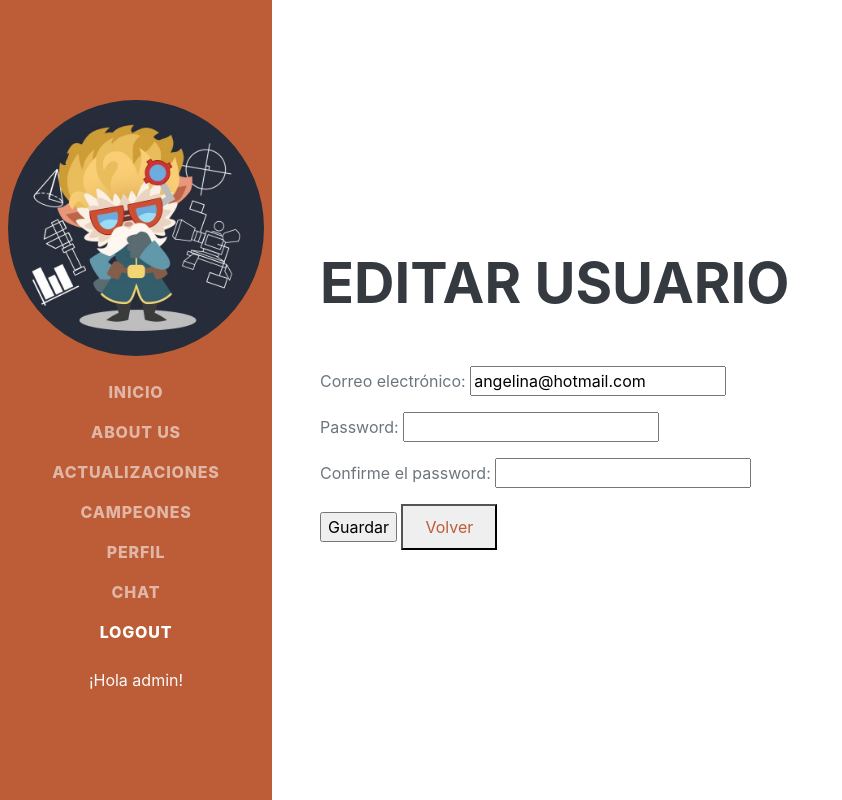
After one commit to Angelina-Bb/updateLoL, a Django app: page /accounts/profile/editar in a window 1280 px wide. The commit adds this page. Shown: the whole page, without its empty margins (0-842 px from the left). Run offline with Django 4.2, Linux system fonts and the light colour scheme; a user stored in the database is signed in; some libraries are stand-ins or nearby versions; some web fonts are replaced.

Commit message:
editar perfil

```diff
--- a/proyecto/AppLOL/forms.py
+++ b/proyecto/AppLOL/forms.py
@@ -17,3 +17,14 @@ class CommentForm(forms.ModelForm):
     class Meta:
         model = Comment
         fields = ('username', 'email', 'body')
+
+class UserEditForm(UserCreationForm):
+    email = forms.EmailField(label="Correo electrónico")
+    password1 = forms.CharField(label="Password", widget=forms.PasswordInput, required=False)
+    password2 = forms.CharField(label="Confirme el password", widget=forms.PasswordInput, required=False)
+
+    class Meta:
+        model = User
+        fields = ["email", "password1", "password2"]
+
+        help_texts = { "email": "Indica tu correo electrónico", "password1": "","password2": ""}
--- a/proyecto/AppLOL/templates/AppLOL/base.html
+++ b/proyecto/AppLOL/templates/AppLOL/base.html
@@ -32,13 +32,14 @@
                     <li class="nav-item"><a class="nav-link js-scroll-trigger" href="{% url 'about'%}">About us</a></li>
                     <li class="nav-item"><a class="nav-link js-scroll-trigger" href="{% url 'updates'%}">Actualizaciones</a></li>
                     <li class="nav-item"><a class="nav-link js-scroll-trigger" href="{% url 'campeones'%}">Campeones</a></li>
-                    <li class="nav-item"><a class="nav-link js-scroll-trigger active" href="{% url 'profile'%}">Perfil</a></li>
+                    <li class="nav-item"><a class="nav-link js-scroll-trigger" href="{% url 'profile'%}">Perfil</a></li>
                     <li class="nav-item"><a class="nav-link js-scroll-trigger" href="{% url 'chat'%}">Chat</a></li>
                     {% if not user.is_authenticated %}
                         <li class="nav-item"><a class="nav-link js-scroll-trigger active" href="{% url 'login'%}">Login</a></li>
                         <li class="nav-item"><a class="nav-link js-scroll-trigger active" href="{% url 'register'%}">Sign up</a></li>
                     {% else %}
                         <li class="nav-item"><a class="nav-link js-scroll-trigger active" href="{% url 'logout'%}">Logout</a></li>
+                        <p><p style="color:rgb(249, 249, 249)">¡Hola {{request.user.username}}!</p>
                     {% endif %}
                 </ul>
             </div>
--- /dev/null
+++ b/proyecto/AppLOL/templates/AppLOL/editar_perfil.html
@@ -0,0 +1,23 @@
+{% extends 'AppLOL/base.html' %}
+{% block title %}Editar Perfil | {% endblock %}
+{% block contenido %}
+
+{% if errors %}
+    <p style="color:red">{{errors}}</p>
+{% endif %}
+
+<section class="resume-section" id="skills">
+    <div class="resume-section-content">
+        <h2 class="mb-5">Editar Usuario</h2>
+
+        <form method="post">
+            {% csrf_token %}
+            {{form.as_p}}
+            <input type="submit" value="Guardar">
+            <button ><a class="nav-link " href="{% url 'profile'%}">Volver</a></button>
+        </form>
+    </div>
+
+</section>
+
+{% endblock %}
--- a/proyecto/AppLOL/templates/AppLOL/profile.html
+++ b/proyecto/AppLOL/templates/AppLOL/profile.html
@@ -4,7 +4,11 @@
 <section class="resume-section" id="experience">
     <div class="resume-section-content">
         <h2 class="mb-5">Perfil</h2>
+        <div>
+            <button class="nav-item"><a class="nav-link " href="{% url 'editar_perfil'%}">Editar Perfil</a></button>
+        </div>
+    </div>
 
-    </div>
+
 </section>
 {% endblock %}
--- a/proyecto/AppLOL/urls.py
+++ b/proyecto/AppLOL/urls.py
@@ -14,6 +14,7 @@ urlpatterns = [
     path("accounts/logout/", LogoutView.as_view(template_name="AppLol/logout.html"), name="logout"),
     path("accounts/signup/", views.registrar_usuario, name="register"),
     path("accounts/profile/", views.profile, name="profile"),
+    path("accounts/profile/editar", views.editar_perfil, name="editar_perfil"),
     path("<slug:category_slug>/<slug:slug>/", views.detail, name = "post_detail"),
     path("<slug:slug>/", views.category, name = "category_detail"),
 ] + static(settings.MEDIA_URL, document_root=settings.MEDIA_ROOT)
--- a/proyecto/AppLOL/views.py
+++ b/proyecto/AppLOL/views.py
@@ -8,6 +8,9 @@ from django.contrib.auth.forms import AuthenticationForm
 from django.contrib.auth import login, logout, authenticate
 
 from AppLOL.forms import *
+
+from django.contrib.auth.mixins import LoginRequiredMixin
+from django.contrib.auth.decorators import login_required
 
 
 def inicio(request):
@@ -44,7 +47,6 @@ def category(request, slug):
 
     return render(request, 'AppLOL/category.html', {'category': category})
 
-
 def campeones(request):
     return render(request,"AppLOL/campeones.html")
 
@@ -75,7 +77,6 @@ def login_request(request):
     form = AuthenticationForm()
     return render(request,'AppLOL/login.html' , {"form":form})
 
-
 def registrar_usuario(request):
 
     if request.method == "POST":
@@ -89,3 +90,31 @@ def registrar_usuario(request):
 
     formulario = UserRegisterForm()
     return render(request,"AppLOL/register.html", {"form": formulario})
+
+@login_required
+def editar_perfil(request):
+
+    usuario = request.user
+
+    if request.method == "POST":
+        # cargar informacion en el formulario
+        formulario = UserEditForm(request.POST)
+
+        # validacion del formulario
+        if formulario.is_valid():
+            data = formulario.cleaned_data
+
+            # actualizacion del usuario con los datos del formulario
+            usuario.email = data["email"]
+            usuario.password1 = data["password1"]
+            usuario.password2 = data["password2"]
+
+            usuario.save()
+            return redirect("inicio")
+        else:
+            return render(request, "AppLOL/editar_perfil.html", {"form": formulario, "erros": formulario.errors})
+    else:
+        # crear formulario vacio
+        formulario = UserEditForm(initial = {"email": usuario.email})
+
+    return render(request, "AppLOL/editar_perfil.html", {"form": formulario})
```
Also changed, not shown: proyecto/db.sqlite3.
